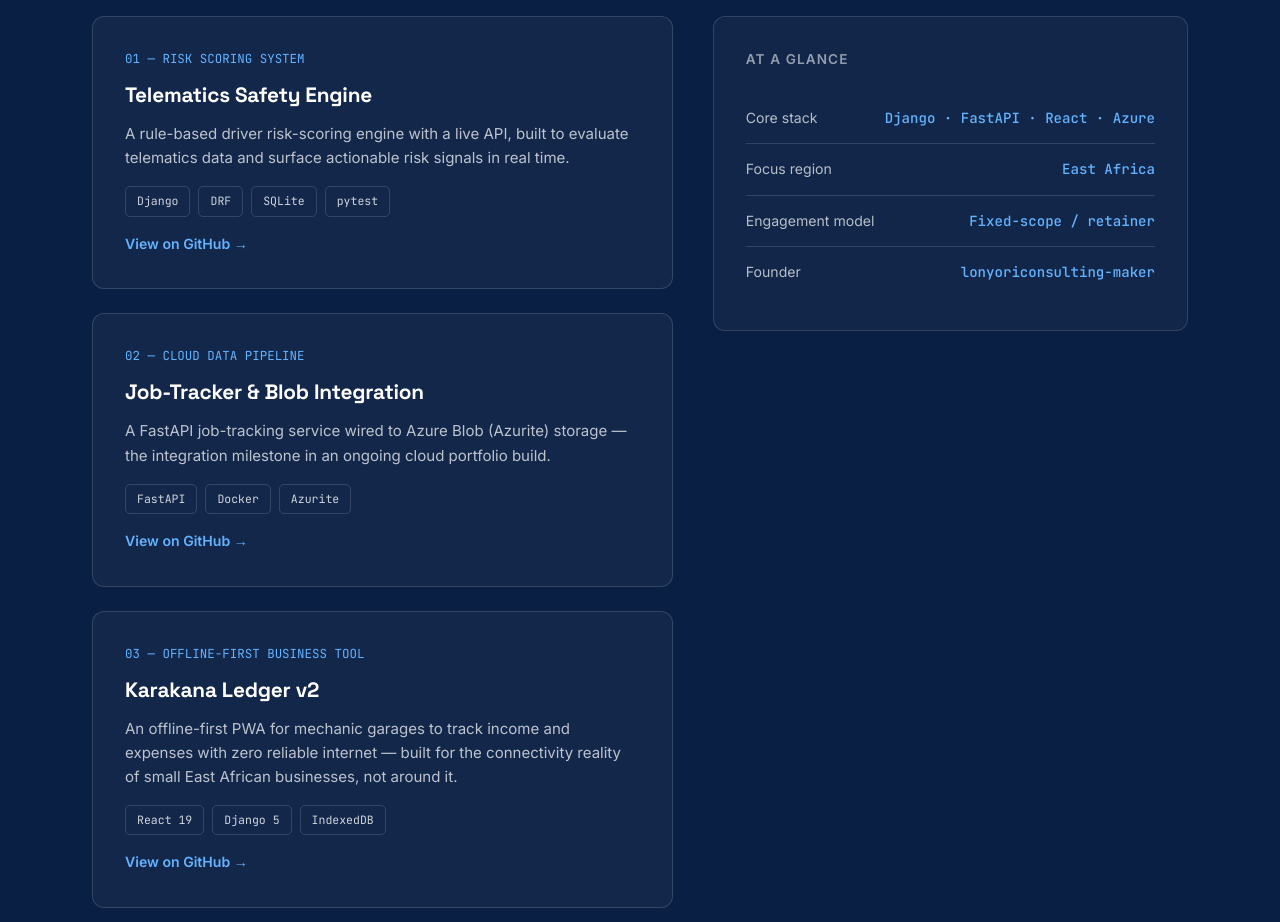
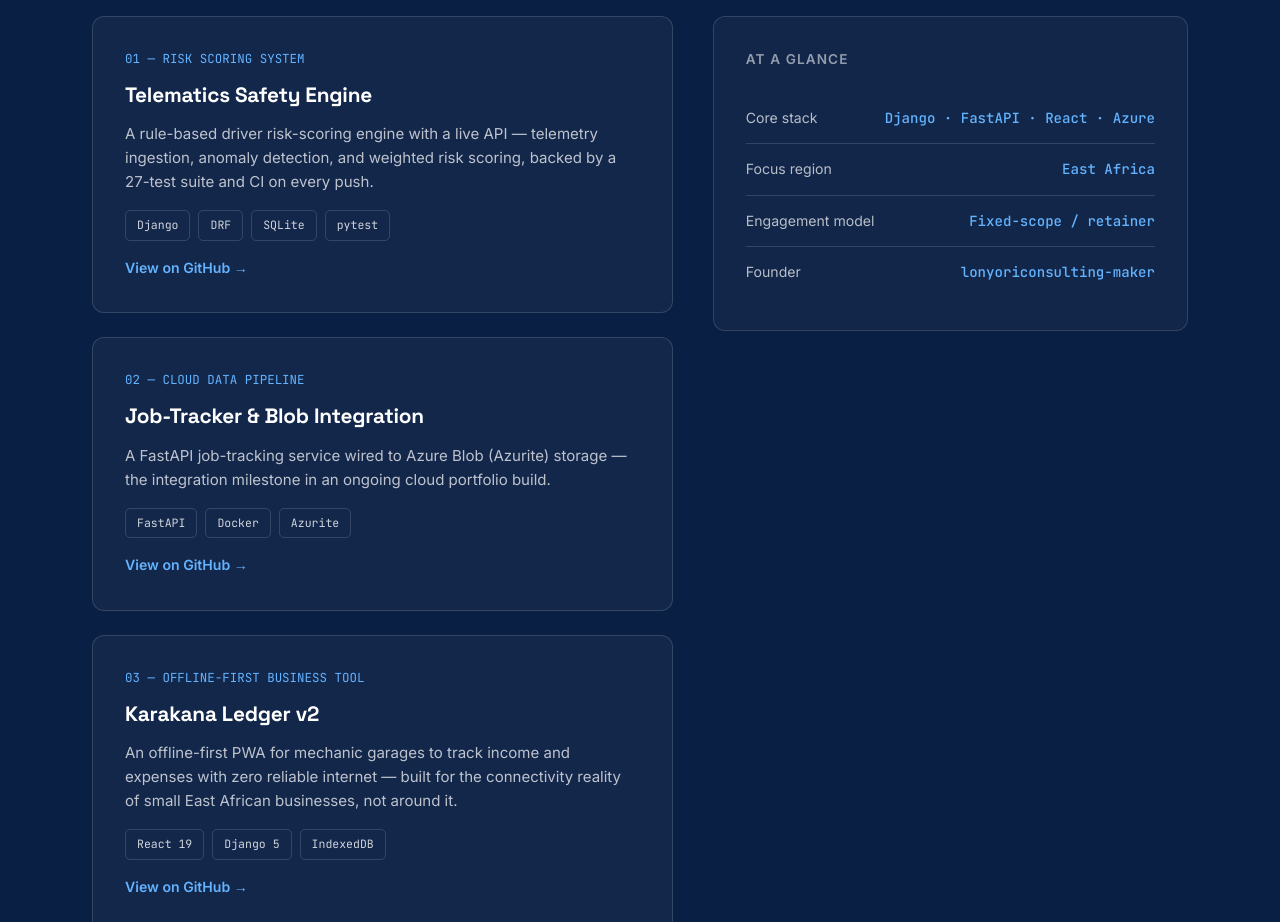
Before and after one commit to lonyoriconsulting-maker/lonyoriconsulting-maker.github.io, a plain HTML site: page index.html in a window 1280 px wide. Shown: the part 2060-2982 px from the top of the page. Drawn offline with Linux system fonts and the light colour scheme.

Commit message:
Update telematics-safety-engine card with test coverage and CI

```diff
--- a/index.html
+++ b/index.html
@@ -314,7 +314,7 @@
         <div class="work-card">
           <span class="mono">01 — RISK SCORING SYSTEM</span>
           <h3>Telematics Safety Engine</h3>
-          <p>A rule-based driver risk-scoring engine with a live API, built to evaluate telematics data and surface actionable risk signals in real time.</p>
+          <p>A rule-based driver risk-scoring engine with a live API — telemetry ingestion, anomaly detection, and weighted risk scoring, backed by a 27-test suite and CI on every push.</p>
           <div class="stack-row">
             <span class="stack-chip">Django</span>
             <span class="stack-chip">DRF</span>
```
